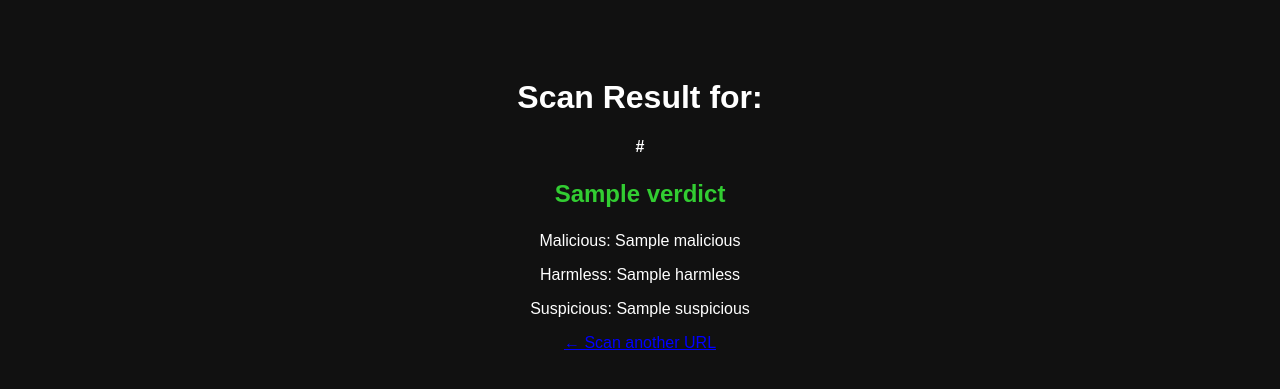
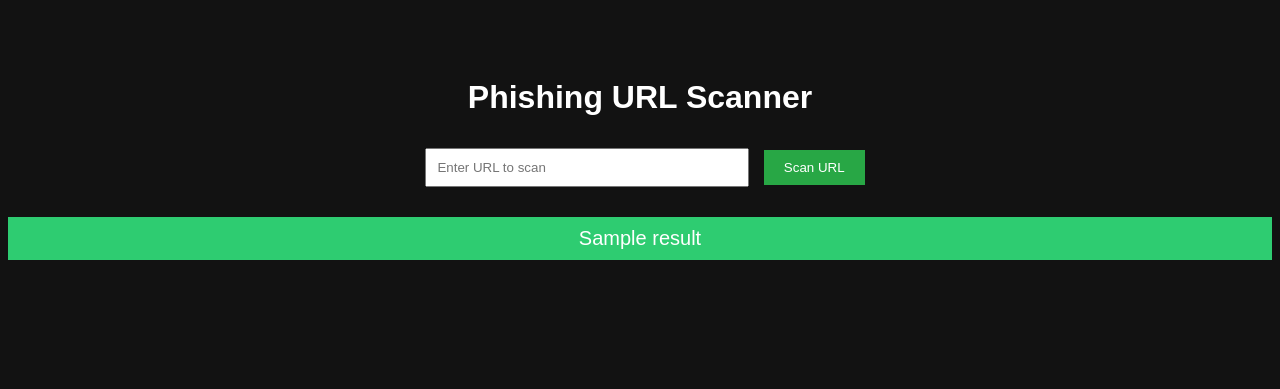
Before and after one commit to Divyanshchaturvedi1000/Brainwave_Matrix_Intern, a Python web app: template templates/index.html in a window 1280 px wide. Shown: the top 389 px of the page. Run offline with Jinja, Linux system fonts and the light colour scheme; the template is opened without the code that fills it: most values are stand-ins (such as "Sample title", 1, 10 or a date in 2020).

Commit message:
Update index.html

```diff
--- a/templates/index.html
+++ b/templates/index.html
@@ -1,42 +1,51 @@
 <!DOCTYPE html>
 <html>
 <head>
-    <title>Scan Result</title>
+    <title>Phishing URL Scanner</title>
     <style>
         body {
-            background-color: #111;
+            background-color: #121212;
             color: white;
             font-family: Arial, sans-serif;
             text-align: center;
             padding-top: 50px;
         }
+        input[type="text"] {
+            width: 300px;
+            padding: 10px;
+            margin: 10px;
+        }
+        button {
+            padding: 10px 20px;
+            background-color: #28a745;
+            color: white;
+            border: none;
+            cursor: pointer;
+        }
+        .result {
+            margin-top: 20px;
+            font-size: 20px;
+            padding: 10px;
+        }
         .safe {
-            color: limegreen;
-            font-size: 24px;
-            font-weight: bold;
+            background-color: #2ecc71;
         }
         .phishing {
-            color: red;
-            font-size: 24px;
-            font-weight: bold;
-        }
-        a {
-            color: #00f;
+            background-color: #e74c3c;
         }
     </style>
 </head>
 <body>
-    <h1>Scan Result for:</h1>
-    <p><strong>{{ url }}</strong></p>
+    <h1>Phishing URL Scanner</h1>
+    <form method="POST" action="/scan">
+        <input type="text" name="url" placeholder="Enter URL to scan" required>
+        <button type="submit">Scan URL</button>
+    </form>
 
-    <p class="{{ 'phishing' if verdict == 'Phishing/Malicious' else 'safe' }}">
-        {{ verdict }}
-    </p>
-
-    <p>Malicious: {{ stats.malicious }}</p>
-    <p>Harmless: {{ stats.harmless }}</p>
-    <p>Suspicious: {{ stats.suspicious }}</p>
-
-    <p><a href="/">← Scan another URL</a></p>
+    {% if result %}
+        <div class="result {% if result == 'Phishing' %}phishing{% else %}safe{% endif %}">
+            {{ result }}
+        </div>
+    {% endif %}
 </body>
 </html>
```
